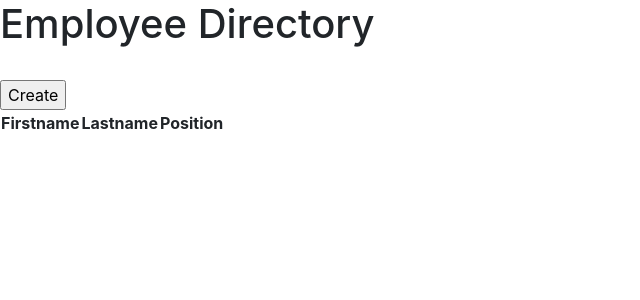
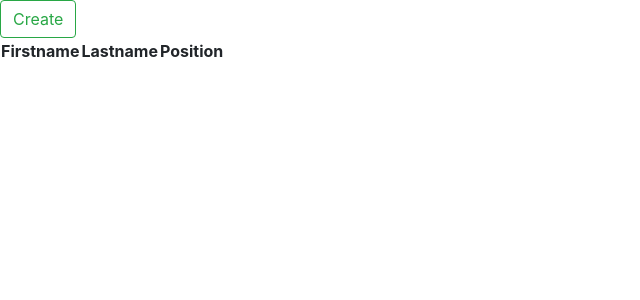
Before and after one commit to nolanprewit1/employee_directory_mvc_python, a Flask app: page / in a window 1280 px wide. Shown: the part 56-356 px from the top of the page, without its empty margins (0-640 px from the left). Run offline with Flask 2, Linux system fonts and the light colour scheme; data that the repository does not hold is empty; some libraries are stand-ins or nearby versions.

Commit message:
removed the title and change the create button to a href instead of a form

```diff
--- a/templates/index.html
+++ b/templates/index.html
@@ -1,15 +1,7 @@
 {% extends 'template.html' %}
 
 {% block body %}
-
-<h1>Employee Directory</h1>
-
-<br>
-
-<form>
-  <input type="submit" value="Create" formaction="/employee/create">
-</form>
-
+<a href="/employee/create" class="btn btn-outline-success">Create</a>
 <table>
   <tr>
     <th>Firstname</th>
```
